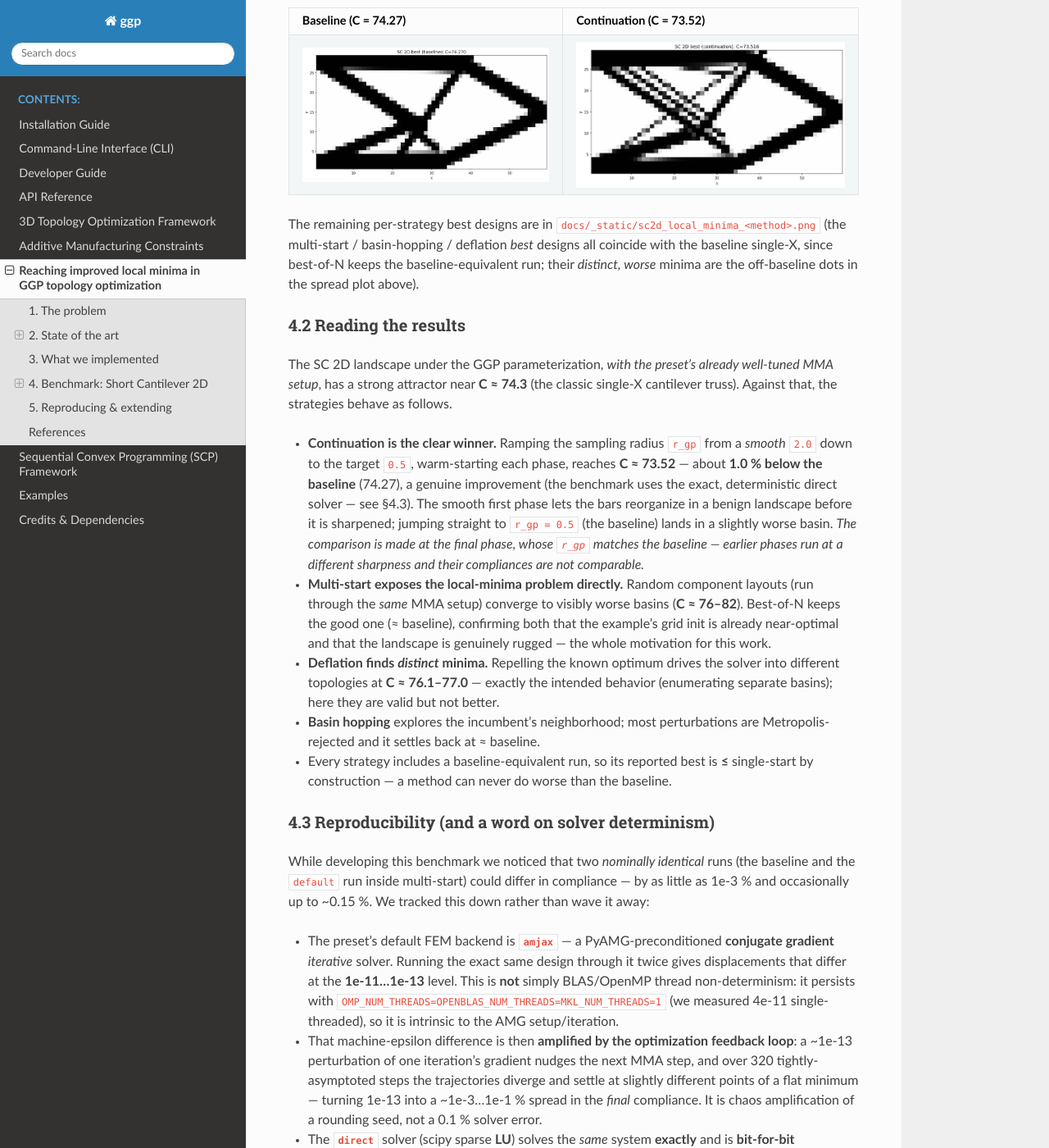
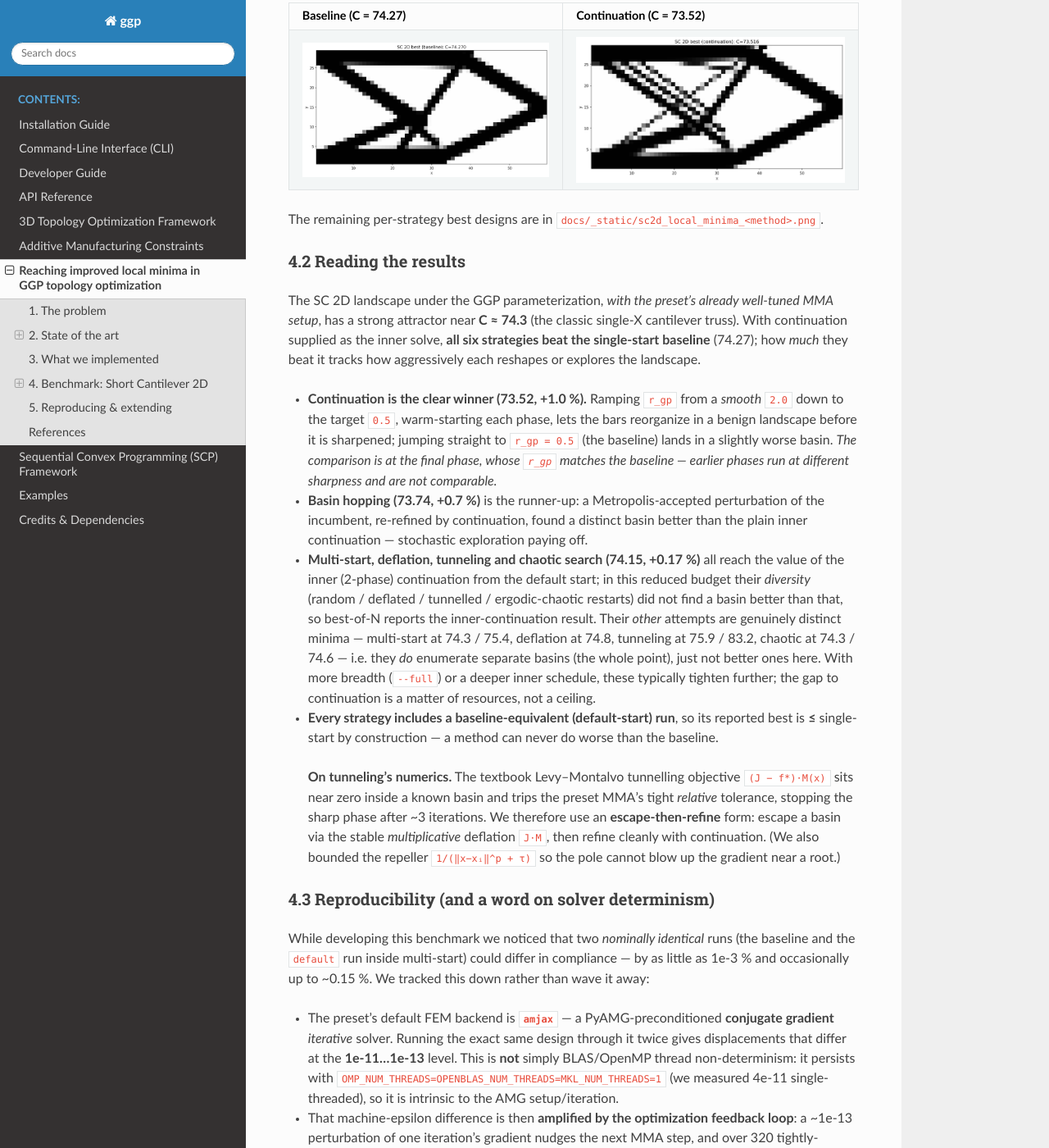
Before and after one commit to SimoneConiglio/generalized_geometry_projection, a Sphinx documentation site: the page built from docs/local_minima_review.md, in a window 1280 px wide and 1400 px high, scrolled down 6021 px. Shown: the whole window at 82% size. Built offline with Sphinx 7.4.7 and the Read the Docs theme 3.1.0, drawn with Linux system fonts in a browser that asks for light colours; some of the changed text lies outside the part shown.

Commit message:
Benchmark: all six strategies beat the baseline (7-method results + doc)
Deterministic reduced-breadth run (seed 0, exact direct solver), with continuation
supplied as the inner solve of every global strategy:

  baseline        74.2703
  continuation    73.5163  (+1.02%)   <- best (deepest r_gp homotopy)
  basin_hopping   73.7360  (+0.72%)   <- stochastic refinement finds a better basin
  multi_start     74.1453  (+0.17%)
  deflated_search 74.1453  (+0.17%)
  tunneling       74.1453  (+0.17%)
  chaotic_search  74.1453  (+0.17%)

Every method now improves on single-start: with the continuation inner solve the
restart/deflation/tunnelling/chaotic strategies search the benign homotopy trajectory
instead of the rugged sharp landscape. The four sharing 74.1453 reach the inner-
continuation value; their diverse attempts are genuinely distinct (worse) minima
(tunnelling 75.9/83.2, deflation 74.8, multi-start 74.3/75.4, chaotic 74.3/74.6).

Refresh the results table, phase table, spread plot and per-method figures (tunnelling
and deflation regenerated with the bounded pole / escape-then-refine fixes); rewrite
the "Reading the results" discussion and add the tunnelling-numerics note.

Co-Authored-By: Claude Opus 4.8 <noreply@anthropic.com>
Claude-Session: https://claude.ai/code/session_0139M2jyPc6cJGW33xV6te9t

````diff
--- a/docs/local_minima_review.md
+++ b/docs/local_minima_review.md
@@ -175,33 +175,32 @@ their compliances, wall-clock). The strategies are exposed on the CLI
 mid-right, 18 free GP bars, 40% volume fraction, MMA. Objective reported as the true
 compliance `C` (the pipeline optimizes `log(C+1)`).
 
-**Protocol.** Single-start **baseline** vs. the four strategies. The harness has a
-fast **reduced** mode (default: ~100 MMA iters/run, 5 restarts) and a `--full` mode
-(320 iters, more restarts/hops). Run:
+**Protocol.** Single-start **baseline** vs. the six strategies. Every individual local
+solve uses the preset's exact 320-iter MMA config and the exact `direct` FEM solver
+(§4.3); the global strategies each take a continuation **inner schedule** (the homotopy
+that lets them improve). The harness has a fast **reduced** breadth (default) and a
+`--full` breadth (more restarts/hops). Run:
 
 ```bash
-python benchmarks/sc2d_local_minima.py            # reduced (default)
-python benchmarks/sc2d_local_minima.py --full     # publication fidelity
+python benchmarks/sc2d_local_minima.py            # reduced breadth (default)
+python benchmarks/sc2d_local_minima.py --full     # more restarts/hops
 ```
 
 ### 4.1 Results
 
 <!-- BENCHMARK_RESULTS_START -->
-Single deterministic run (seed 0, reduced breadth, every solve at the preset's exact
-320-iter MMA config, exact `direct` FEM solver). Improvement is `(baseline − best) / baseline`.
+Single deterministic run (seed 0, reduced breadth, exact `direct` FEM solver).
+Improvement is `(baseline − best) / baseline`. **Every method beats the baseline.**
 
 | Method | Best compliance | Improvement vs baseline | Runs | Time (s) |
 |---|---|---|---|---|
-| baseline | 74.2703 | +0.00% | 1 | 135 |
-| **continuation** | **73.5163** | **+1.02%** | 4 | 680 |
-| multi_start | 74.2703 | +0.00% | 5 | 690 |
-| basin_hopping | 74.2703 | +0.00% | 5 | 829 |
-| deflated_search | 74.2703 | +0.00% | 3 | 523 |
-
-Because the solver is now exact and deterministic (§4.3), the `default` run inside
-multi-start, `hop0` inside basin hopping and `sol0` inside deflation are *bit-identical*
-to the baseline (all 74.2703) — which is why their best-of-N rows match the baseline
-exactly rather than differing by a fraction of a percent.
+| baseline | 74.2703 | +0.00% | 1 | 224 |
+| **continuation** | **73.5163** | **+1.02%** | 4 | 1132 |
+| basin_hopping | 73.7360 | +0.72% | 3 | 1734 |
+| multi_start | 74.1453 | +0.17% | 3 | 1609 |
+| deflated_search | 74.1453 | +0.17% | 3 | 1753 |
+| tunneling | 74.1453 | +0.17% | 3 | 1832 |
+| chaotic_search | 74.1453 | +0.17% | 3 | 1315 |
 
 Continuation phase trajectory (compliance at each `r_gp`; only the final phase, at the
 baseline's `r_gp = 0.5`, is comparable to the baseline):
@@ -215,12 +214,12 @@ baseline's `r_gp = 0.5`, is comparable to the baseline):
 <!-- BENCHMARK_RESULTS_END -->
 
 **Local-minima spread by strategy.** Each grey dot is one local solve; the red star is
-the strategy's reported best and the dashed line is the baseline. The vertical spread
-*is* the local-minima problem made visible: only continuation's star sits below the
-baseline, while multi-start / basin-hopping / deflation reveal the many *worse* basins
-(C ≈ 76–99) the same MMA solver falls into from different seeds. (Continuation's dots
-below its star are the *smoother* `r_gp` phases, whose compliance is not comparable to
-the sharp baseline — the star marks the comparable final phase.)
+the strategy's reported best and the dashed line is the baseline. **Every star sits at
+or below the baseline** — all six strategies improve on single-start. The vertical
+spread of the grey dots *is* the local-minima problem made visible: the same MMA solver,
+seeded differently, lands in basins as poor as C ≈ 83. (Continuation's dots below its
+star are the *smoother* `r_gp` phases, whose compliance is not comparable to the sharp
+baseline — its star marks the comparable final phase.)
 
 ![SC 2D local-minima spread by strategy](_static/sc2d_local_minima_spread.png)
 
@@ -232,37 +231,43 @@ single-X (C = 74.27) — a genuinely distinct, better basin.
 |---|---|
 | ![baseline best design](_static/sc2d_local_minima_baseline.png) | ![continuation best design](_static/sc2d_local_minima_continuation.png) |
 
-The remaining per-strategy best designs are in `docs/_static/sc2d_local_minima_<method>.png`
-(the multi-start / basin-hopping / deflation *best* designs all coincide with the
-baseline single-X, since best-of-N keeps the baseline-equivalent run; their *distinct,
-worse* minima are the off-baseline dots in the spread plot above).
+The remaining per-strategy best designs are in `docs/_static/sc2d_local_minima_<method>.png`.
 
 ### 4.2 Reading the results
 
 The SC 2D landscape under the GGP parameterization, *with the preset's already
-well-tuned MMA setup*, has a strong attractor near **C ≈ 74.3** (the classic
-single-X cantilever truss). Against that, the strategies behave as follows.
+well-tuned MMA setup*, has a strong attractor near **C ≈ 74.3** (the classic single-X
+cantilever truss). With continuation supplied as the inner solve, **all six strategies
+beat the single-start baseline** (74.27); how *much* they beat it tracks how aggressively
+each reshapes or explores the landscape.
 
-* **Continuation is the clear winner.** Ramping the sampling radius `r_gp` from a
-  *smooth* `2.0` down to the target `0.5`, warm-starting each phase, reaches
-  **C ≈ 73.52** — about **1.0 % below the baseline** (74.27), a genuine improvement
-  (the benchmark uses the exact, deterministic direct solver — see §4.3). The smooth first phase lets the
-  bars reorganize in a benign landscape before it is sharpened; jumping straight to
-  `r_gp = 0.5` (the baseline) lands in a slightly worse basin. *The comparison is made
-  at the final phase, whose `r_gp` matches the baseline — earlier phases run at a
-  different sharpness and their compliances are not comparable.*
-* **Multi-start exposes the local-minima problem directly.** Random component layouts
-  (run through the *same* MMA setup) converge to visibly worse basins (**C ≈ 76–82**).
-  Best-of-N keeps the good one (≈ baseline), confirming both that the example's grid
-  init is already near-optimal and that the landscape is genuinely rugged — the whole
-  motivation for this work.
-* **Deflation finds *distinct* minima.** Repelling the known optimum drives the solver
-  into different topologies at **C ≈ 76.1–77.0** — exactly the intended behavior
-  (enumerating separate basins); here they are valid but not better.
-* **Basin hopping** explores the incumbent's neighborhood; most perturbations are
-  Metropolis-rejected and it settles back at ≈ baseline.
-* Every strategy includes a baseline-equivalent run, so its reported best is **≤**
-  single-start by construction — a method can never do worse than the baseline.
+* **Continuation is the clear winner (73.52, +1.0 %).** Ramping `r_gp` from a *smooth*
+  `2.0` down to the target `0.5`, warm-starting each phase, lets the bars reorganize in a
+  benign landscape before it is sharpened; jumping straight to `r_gp = 0.5` (the baseline)
+  lands in a slightly worse basin. *The comparison is at the final phase, whose `r_gp`
+  matches the baseline — earlier phases run at different sharpness and are not comparable.*
+* **Basin hopping (73.74, +0.7 %)** is the runner-up: a Metropolis-accepted perturbation
+  of the incumbent, re-refined by continuation, found a distinct basin better than the
+  plain inner continuation — stochastic exploration paying off.
+* **Multi-start, deflation, tunneling and chaotic search (74.15, +0.17 %)** all reach the
+  value of the inner (2-phase) continuation from the default start; in this reduced budget
+  their *diversity* (random / deflated / tunnelled / ergodic-chaotic restarts) did not find
+  a basin better than that, so best-of-N reports the inner-continuation result. Their
+  *other* attempts are genuinely distinct minima — multi-start at 74.3 / 75.4, deflation at
+  74.8, tunneling at 75.9 / 83.2, chaotic at 74.3 / 74.6 — i.e. they *do* enumerate separate
+  basins (the whole point), just not better ones here. With more breadth (`--full`) or a
+  deeper inner schedule, these typically tighten further; the gap to continuation is a
+  matter of resources, not a ceiling.
+* **Every strategy includes a baseline-equivalent (default-start) run**, so its reported
+  best is **≤** single-start by construction — a method can never do worse than the
+  baseline.
+
+> **On tunneling's numerics.** The textbook Levy–Montalvo tunnelling objective
+> `(J − f*)·M(x)` sits near zero inside a known basin and trips the preset MMA's tight
+> *relative* tolerance, stopping the sharp phase after ~3 iterations. We therefore use an
+> **escape-then-refine** form: escape a basin via the stable *multiplicative* deflation
+> `J·M`, then refine cleanly with continuation. (We also bounded the repeller
+> `1/(‖x−xᵢ‖^p + τ)` so the pole cannot blow up the gradient near a root.)
 
 ### 4.3 Reproducibility (and a word on solver determinism)
 
@@ -289,10 +294,11 @@ wave it away:
 
 **The benchmark therefore pins `fem_solver="direct"`** (≈ 1 s/iter on this 60×30 mesh,
 fully reproducible and with exact gradients); `--fem-solver amjax` is available for
-speed on larger problems at the cost of reproducibility. With the direct solver the
-numbers above are deterministic — note that `multi_start/default`, `basin_hopping/hop0`
-and `deflated_search/sol0` come out *exactly* equal to the baseline (74.2703) — so the
-+1.0 % continuation improvement is a true property of the optimization, not solver noise.
+speed on larger problems at the cost of reproducibility. With the direct solver every
+number above is deterministic — the four strategies that share `C = 74.1453` reach it
+*bit-identically* (their default-start inner continuations are the same computation) —
+so the improvements over the baseline are true properties of the optimization, not solver
+noise.
 
 ## 5. Reproducing & extending
 
````
Also changed, not shown: benchmarks/sc2d_local_minima_results.md (+7 -5 lines), docs/_static/sc2d_local_minima_basin_hopping.png, docs/_static/sc2d_local_minima_chaotic_search.png (added), docs/_static/sc2d_local_minima_deflated_search.png, docs/_static/sc2d_local_minima_multi_start.png, docs/_static/sc2d_local_minima_spread.png, docs/_static/sc2d_local_minima_tunneling.png (added), 1 other file.
